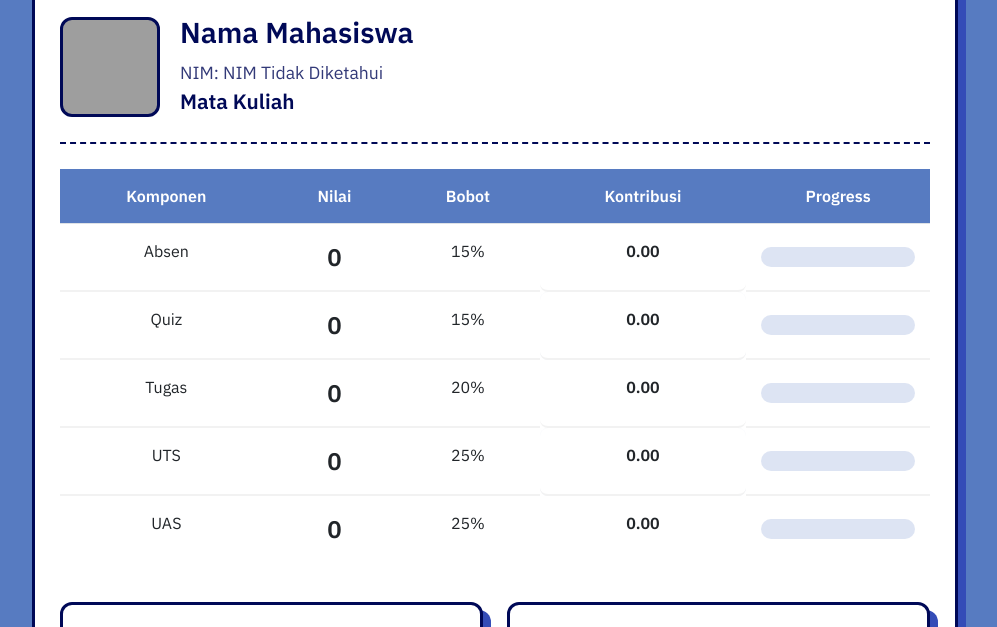
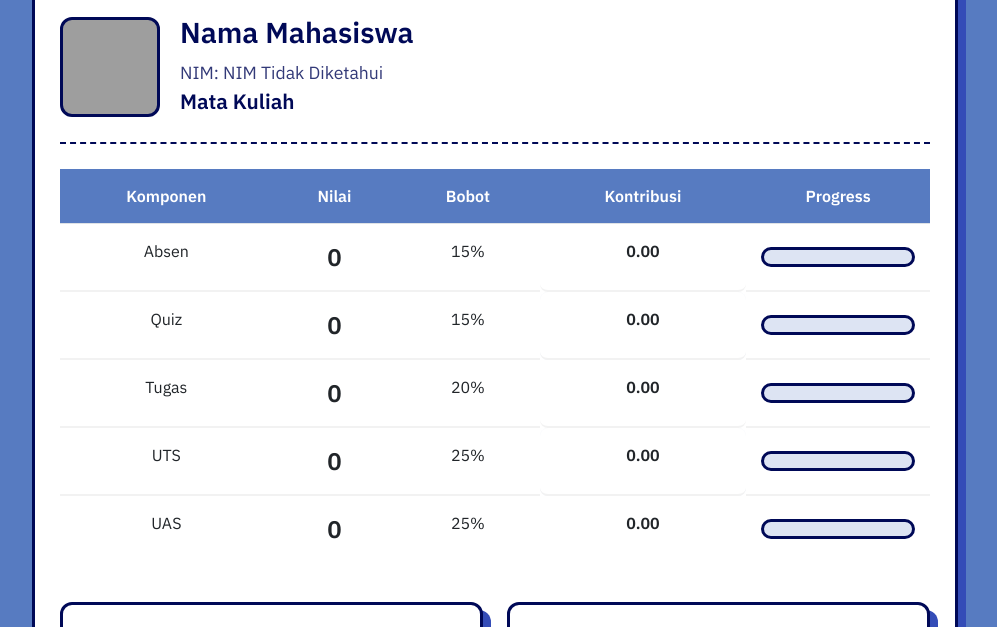
Before and after one commit to dwibudifitriadi/nilai-mahasiswa, a plain HTML site: page index.html in a window 1280 px wide. Shown: the part 108-735 px from the top of the page, without its empty margins (145-1142 px from the left). Drawn offline with nearby package versions, Linux system fonts and the light colour scheme; grey boxes are pictures that could not be loaded.

Commit message:
Update style.css

```diff
--- a/src/style.css
+++ b/src/style.css
@@ -149,6 +149,7 @@
 
         .progress-container {
             height: 20px;
+                 border: 3px solid var(--primary);
             background-color: rgba(87, 123, 193, 0.2);
             border-radius: 10px;
             overflow: hidden;
```
